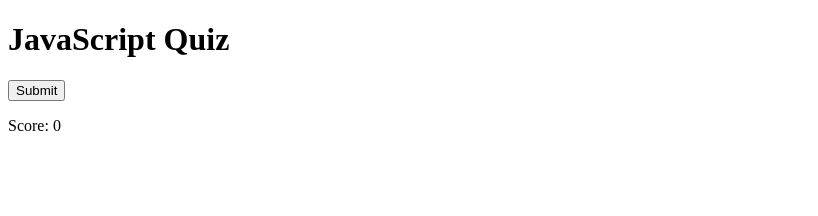
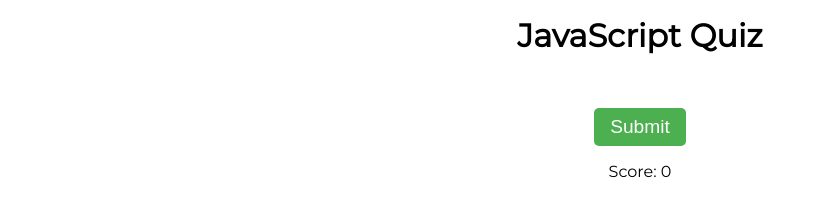
Before and after one commit to Nevermindlessly/literate-bassoon, a plain HTML site: page index.html in a window 1280 px wide. Shown: the whole page, without its empty margins (0-818 px from the left). Drawn offline with Linux system fonts and the light colour scheme.

Commit message:
Added styling

```diff
--- a/index.html
+++ b/index.html
@@ -4,6 +4,7 @@
     <meta charset="UTF-8">
     <title>Code Quiz</title>
     <link rel="stylesheet" href="style.css">
+    <link rel="stylesheet" href="https://fonts.googleapis.com/css?family=Montserrat">
   </head>
   <body>
     <div id="quiz">
--- a/style.css
+++ b/style.css
@@ -0,0 +1,29 @@
+body {
+    font-family: 'Montserrat', sans-serif;
+  }
+
+  #quiz {
+    width: 80%;
+    margin: auto;
+    text-align: center;
+  }
+
+  h1 {
+    font-size: 2rem;
+    margin-top: 1rem;
+  }
+
+  #submit {
+    font-size: 1.2rem;
+    margin-top: 2rem;
+    padding: 0.5rem 1rem;
+    border: none;
+    background-color: #4CAF50;
+    color: #fff;
+    border-radius: 5px;
+    cursor: pointer;
+  }
+
+  #submit:hover {
+    background-color: #3e8e41;
+  }
```
